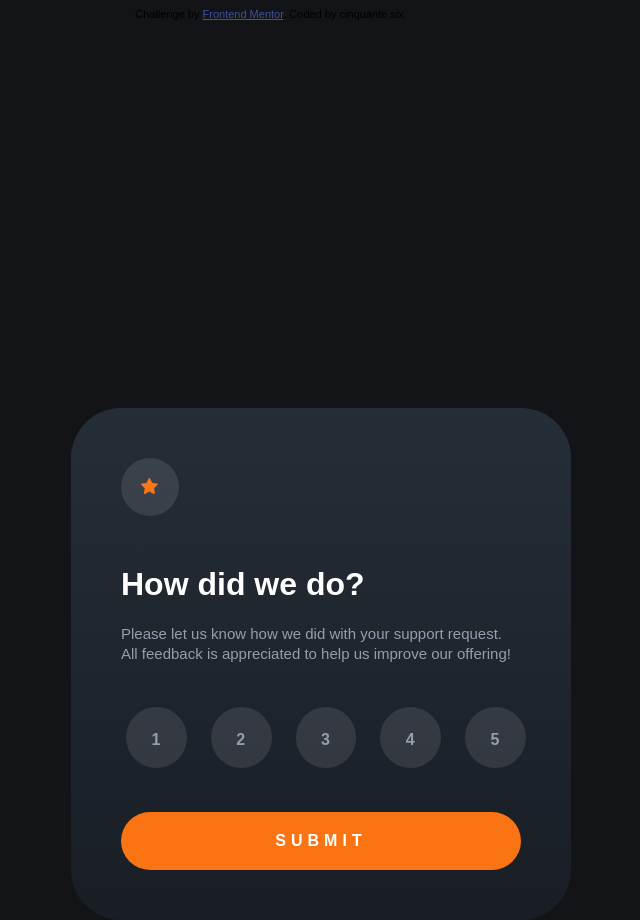
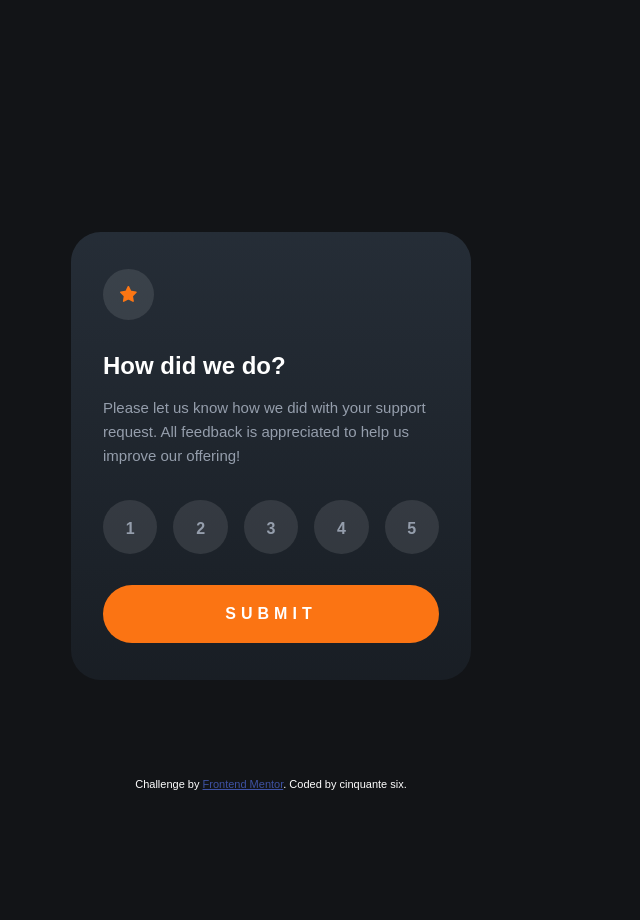
Before and after one commit to Cinquantesix/01_Frontend-mentor, a plain HTML site: page index.html in a window 1280 px wide. Shown: the whole page, without its empty margins (369-1009 px from the left). After the commit the page ends 816 px from the top, so only its background shows below. Drawn offline with Linux system fonts and the light colour scheme.

Commit message:
Change CSS positionning system

```diff
--- a/styles.css
+++ b/styles.css
@@ -16,54 +16,55 @@ body p {
 }
 
 #wrapper {
-    position: relative;
-    top: 50%;
-    transform: translateY(-50%);
-    margin: 0 auto;
     width: 400px;
+    position: absolute;
+    left: 50%;
+    transform: translate(-50%);
 }
 
 .feedback-card-rating {
     position: absolute;
     background-image: linear-gradient( 180deg, hsl(213, 19%, 18%), hsl(213, 19%, 12%));
-    border-radius: 50px;
-    padding: 50px;
-    width: 100%;
+    border-radius: 30px;
     transition: all 1s ease;
+    padding: .3rem;
+    transform: translate(0,50%);
 }
 
 .feedback-card-rating.flip {
-    transform: rotateY(180deg);
+    transform: translate(0,50%) rotateY(180deg);
     backface-visibility: hidden;
 }
 
+.feedback-card-rating .icons {
+    margin: 2rem 1.7rem;
+    width: 17px;
+    height: 17px;
+    background-color: rgba(255,255,255,.1);
+    padding: 17px;
+    border-radius: 50%;
+}
+
 .feedback-card-rating h1 {
+    margin-left: 1.7rem;
+    font-size: 24px;
     color: hsl(0, 0%, 100%);
 }
 
 .feedback-card-rating p {
+    margin: 0 1.7rem;
     color: hsl(217, 12%, 63%);
-    line-height: 20px;
-}
-
-.feedback-card-rating .icons {
-    width: 18px;
-    height: 18px;
-    background-color: rgba(255,255,255,.1);
-    padding: 20px;
-    border-radius: 50%;
-    margin-bottom: 50px;
+    line-height: 1.5rem;
 }
 
 .feedback-card-rating form {
+    margin: 2rem 1.7rem;
     display: grid;
     grid-template-columns: repeat(5, 1fr);
-    margin-top: 2.5rem;
-    gap: 1.5rem;
-    row-gap: 2.5rem;
+    gap: 1rem;
+    row-gap: 1.7rem;
     align-items: center;
     align-content: center;
-    justify-content: center;
 }
 
 .feedback-card-rating form > div {
@@ -74,6 +75,7 @@ body p {
 
 .feedback-card-rating form > div input[type=radio] {
     width: 100%;
+    margin: 0;
     background-color: rgba(255,255,255,.1);
     border-radius: 50px;
     cursor: pointer;
@@ -97,7 +99,7 @@ body p {
     position: absolute;
     top: 50%;
     left: 50%;
-    transform: translate(0, -40%);
+    transform: translate(-50%, -50%);
     cursor: pointer;
     color: hsl(217, 12%, 63%);
     font-weight: 700;
@@ -137,30 +139,30 @@ body p {
     position: absolute;
     background-image: linear-gradient( 180deg, hsl(213, 19%, 18%), hsl(213, 19%, 12%));
     border-radius: 50px;
-    padding: 50px;
     width: 100%;
     display: flex;
+    padding: .3rem;
     justify-content: center;
     align-items: center;
     flex-direction: column;
-    transform: rotateY(-180deg);
+    transform: translate(0,50%) rotateY(-180deg);
     backface-visibility: hidden;
     overflow: hidden;
     transition: all 1s ease;
 }
 
 .feedback-card-state.flip {
-    transform: rotateY(0deg);
+    transform: translate(0,50%) rotateY(0deg);
 }
 
 .feedback-card-state svg {
     display: block;
-    margin: 20px auto 60px auto;
+    margin: 2rem;
 }
 
 .feedback-card-state .rating-choice {
-    margin: 0 auto 30px auto;
     display: inline-block;
+    margin: 1rem;
     background-color: rgba(255,255,255,.1);
     padding: 10px 15px;
     border-radius: 50px;
@@ -170,11 +172,45 @@ body p {
 .feedback-card-state h1 {
     color: #fff;
     text-align: center;
-    margin-bottom: 10px;
+    margin: 1.5rem 0 .5rem 0;
 }
 
 .feedback-card-state p {
     color: hsl(217, 12%, 63%);
     line-height: 20px;
     text-align: center;
+    margin: 1.7rem;
 }
+
+.attribution {
+    position: absolute;
+    bottom: 10px;
+    left: 50%;
+    transform: translate(-50%,0);
+    color: #fff;
+}
+
+/* @media screen and (min-width: 375px) and (max-width: ) {
+
+} */
+
+@media screen and (max-width: 375px) {
+
+    #wrapper {
+        width: 350px;
+    }
+
+    .feedback-card-rating, .feedback-card-state {
+        padding: 0;
+    }
+
+    .feedback-card-rating form > div:last-child input {
+        padding: 13px;
+    }
+
+    .feedback-card-rating form {
+        gap: .7rem;
+        row-gap: 1.7rem;
+    }
+
+}
```
